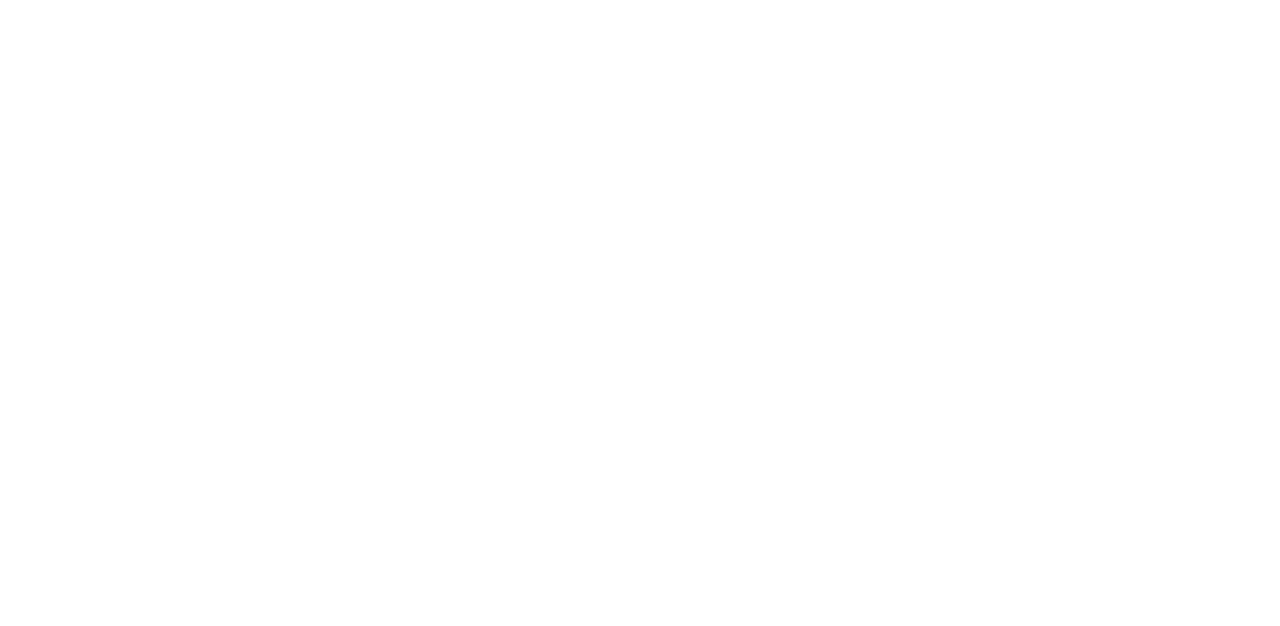
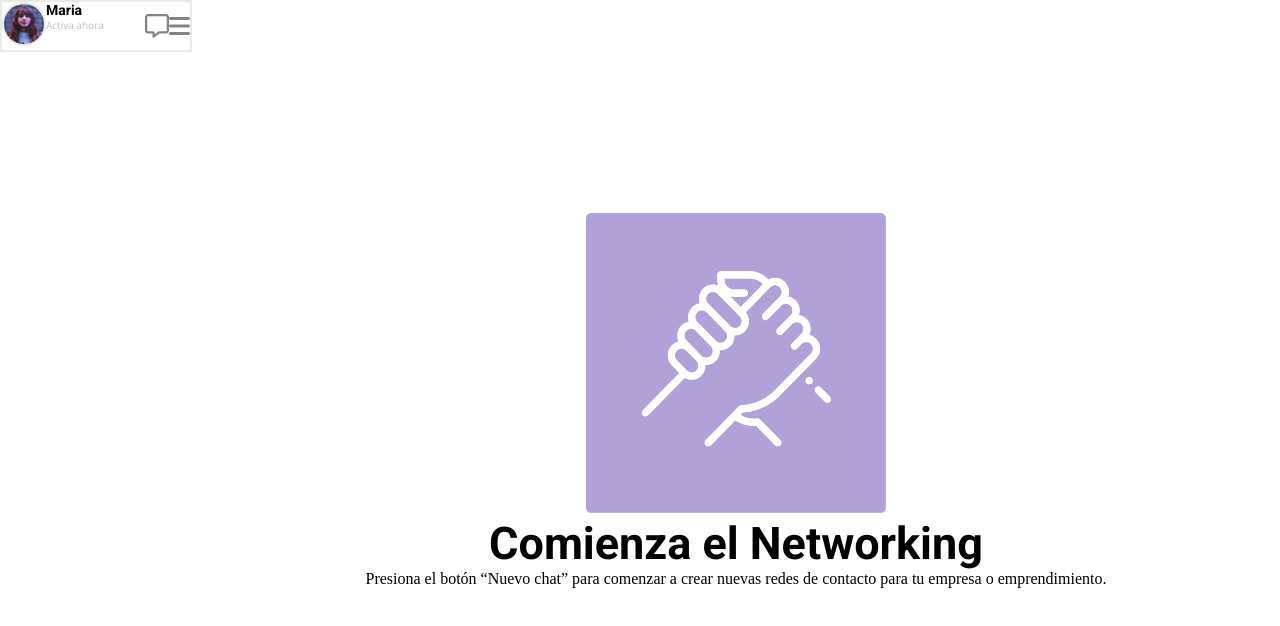
Before and after one commit to dgl82/Tarea-Flexbox, a plain HTML site: page index.html in a window 1280 px wide. Drawn offline with nearby package versions, Linux system fonts and the light colour scheme.

Commit message:
avances 1

```diff
--- a/assets/css/style.css
+++ b/assets/css/style.css
@@ -2,3 +2,77 @@
   margin: 0;
   padding: 0;
 }
+
+section {
+  display: flex;
+  height: 100vh;
+  width: 100vw;
+}
+
+.contactos {
+  display: flex;
+  flex-direction: column;
+  flex-basis: 15%;
+}
+
+.principal {
+  width: calc(100vw - 15%);
+  display: flex;
+  flex-direction: column;
+  justify-content: center;
+  align-items: center;
+}
+
+.usuario_seleccionado {
+  display: flex;
+  justify-content: space-between;
+  border: 2px solid #e8ebe4;
+}
+
+.maria {
+  display: flex;
+}
+
+.tiny_thumbnail img {
+  height: 40px;
+  width: 40px;
+  border-radius: 50%;
+  border: 2px solid #e8ebe4;
+}
+
+.iconos_font {
+  display: flex;
+  align-items: center;
+}
+
+.manos img {
+  height: 300px;
+  width: 300px;
+}
+
+.titulo h1 {
+  font-size: 45px;
+  font-family: "Roboto", sans-serif;
+  font-optical-sizing: auto;
+  font-weight: 700;
+  font-style: normal;
+  font-variation-settings: "wdth" 100;
+}
+
+.nombre {
+  font-size: 14px;
+  font-family: "Roboto", sans-serif;
+  font-optical-sizing: auto;
+  font-weight: 700;
+  font-style: normal;
+  font-variation-settings: "wdth" 100;
+}
+
+.mensaje {
+  font-family: "Open Sans", sans-serif;
+  font-size: 10px;
+  font-weight: 400;
+  font-style: normal;
+  font-variation-settings: "wdth" 100;
+  color: #bec1bb;
+}
--- a/index.html
+++ b/index.html
@@ -5,6 +5,70 @@
     <meta name="viewport" content="width=device-width, initial-scale=1.0" />
     <title>Chat</title>
     <link rel="stylesheet" href="./assets/css/style.css" />
+    <script
+      src="https://kit.fontawesome.com/736b3c9a63.js"
+      crossorigin="anonymous"
+    ></script>
+    <link rel="preconnect" href="https://fonts.googleapis.com" />
+    <link rel="preconnect" href="https://fonts.gstatic.com" crossorigin />
+    <link
+      href="https://fonts.googleapis.com/css2?family=Roboto:ital,wght@0,100..900;1,100..900&display=swap"
+      rel="stylesheet"
+    />
+    <link rel="preconnect" href="https://fonts.googleapis.com" />
+    <link rel="preconnect" href="https://fonts.gstatic.com" crossorigin />
+    <link
+      href="https://fonts.googleapis.com/css2?family=Open+Sans:ital@0;1&display=swap"
+      rel="stylesheet"
+    />
   </head>
-  <body></body>
+  <body>
+    <section>
+      <!-- CONTACTOS -->
+
+      <div class="contactos">
+        <div class="usuario_seleccionado">
+          <div class="maria">
+            <div class="tiny_thumbnail">
+              <img src="./assets/imgs/maria.jpg" alt="foto_maria" />
+            </div>
+            <div>
+              <p class="nombre">Maria</p>
+              <p class="mensaje">Activa ahora</p>
+            </div>
+          </div>
+          <div class="iconos_font">
+            <i class="fa-regular fa-message fa-xl" style="color: #828485"></i>
+            <i class="fa-solid fa-bars fa-xl" style="color: #828485"></i>
+          </div>
+        </div>
+        <div class="nuevo_chat"></div>
+        <div class="usuario"></div>
+        <div class="usuario"></div>
+        <div class="usuario"></div>
+        <div class="usuario"></div>
+        <div class="usuario"></div>
+        <div class="usuario"></div>
+        <div class="usuario"></div>
+        <div class="usuario"></div>
+      </div>
+
+      <!-- CHAT PRINCIPAL -->
+
+      <div class="principal">
+        <div class="manos">
+          <img src="./assets/imgs/hand.png" alt="foto manos" />
+        </div>
+        <div class="titulo">
+          <h1>Comienza el Networking</h1>
+        </div>
+        <div class="descripcion">
+          <p>
+            Presiona el botón “Nuevo chat” para comenzar a crear nuevas redes de
+            contacto para tu empresa o emprendimiento.
+          </p>
+        </div>
+      </div>
+    </section>
+  </body>
 </html>
```
